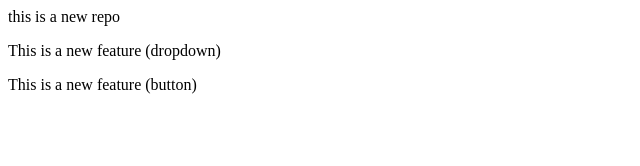
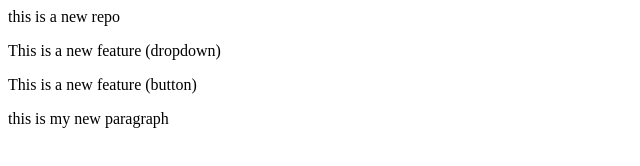
Before and after one commit to Omkar8552/LocalRepo, a plain HTML site: page index.html in a window 1280 px wide. Shown: the whole page, without its empty margins (0-640 px from the left). Drawn offline with Linux system fonts and the light colour scheme.

Commit message:
adding new para

```diff
--- a/index.html
+++ b/index.html
@@ -1,3 +1,4 @@
 <p>this is a new repo</p>
 <p>This is a new feature (dropdown)</p>
 <p>This is a new feature (button)</p>
+<p>this is my new paragraph</p>
```
